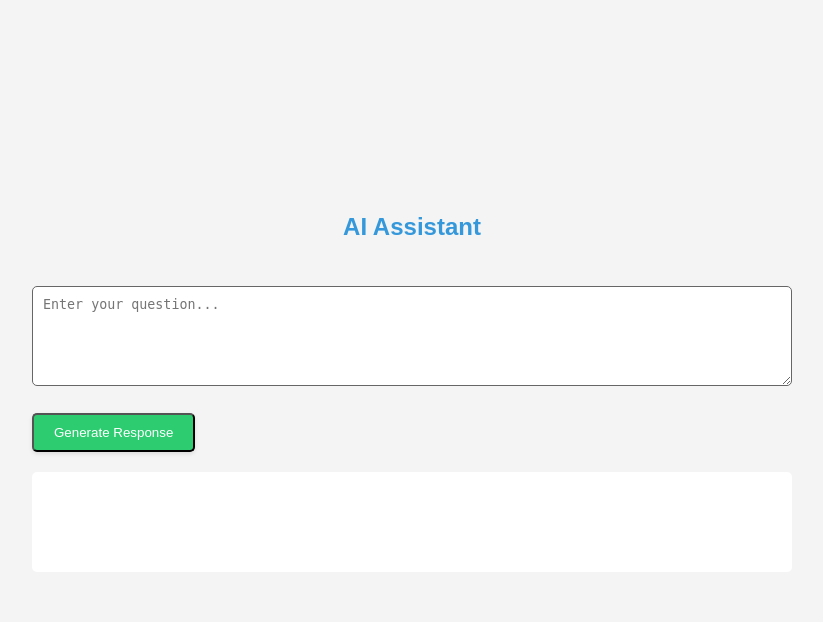
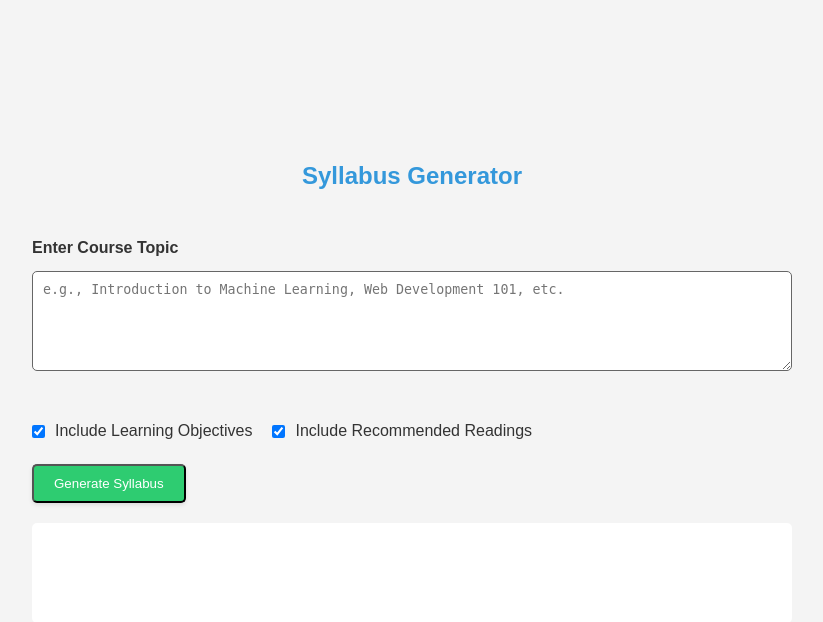
Before and after one commit to MACantara/InstructAI, a Flask app: page / in a window 1280 px wide. Shown: the top 622 px of the page, without its empty margins (228-1051 px from the left). Run offline with Flask 3, Linux system fonts and the light colour scheme.

Commit message:
Update index.html to implement syllabus generation form with topic input and options for objectives and readings

```diff
--- a/app/templates/index.html
+++ b/app/templates/index.html
@@ -6,10 +6,27 @@
 
 {% block content %}
 <div class="index-container">
-    <h1 class="index-header">AI Assistant</h1>
+    <h1 class="index-header">Syllabus Generator</h1>
     <div class="ai-interface">
-        <textarea id="prompt" class="prompt-input" placeholder="Enter your question..."></textarea>
-        <button id="generate" class="cta-button">Generate Response</button>
+        <form id="syllabusForm" onsubmit="return false;">
+            <div class="input-group">
+                <label for="topic">Enter Course Topic</label>
+                <textarea id="topic" name="topic" class="prompt-input"
+                    placeholder="e.g., Introduction to Machine Learning, Web Development 101, etc."
+                    required></textarea>
+            </div>
+            <div class="options-group">
+                <label>
+                    <input type="checkbox" id="includeObjectives" checked>
+                    Include Learning Objectives
+                </label>
+                <label>
+                    <input type="checkbox" id="includeReadings" checked>
+                    Include Recommended Readings
+                </label>
+            </div>
+            <button type="submit" id="generate" class="cta-button">Generate Syllabus</button>
+        </form>
         <div id="response" class="response-area"></div>
     </div>
 </div>
```
